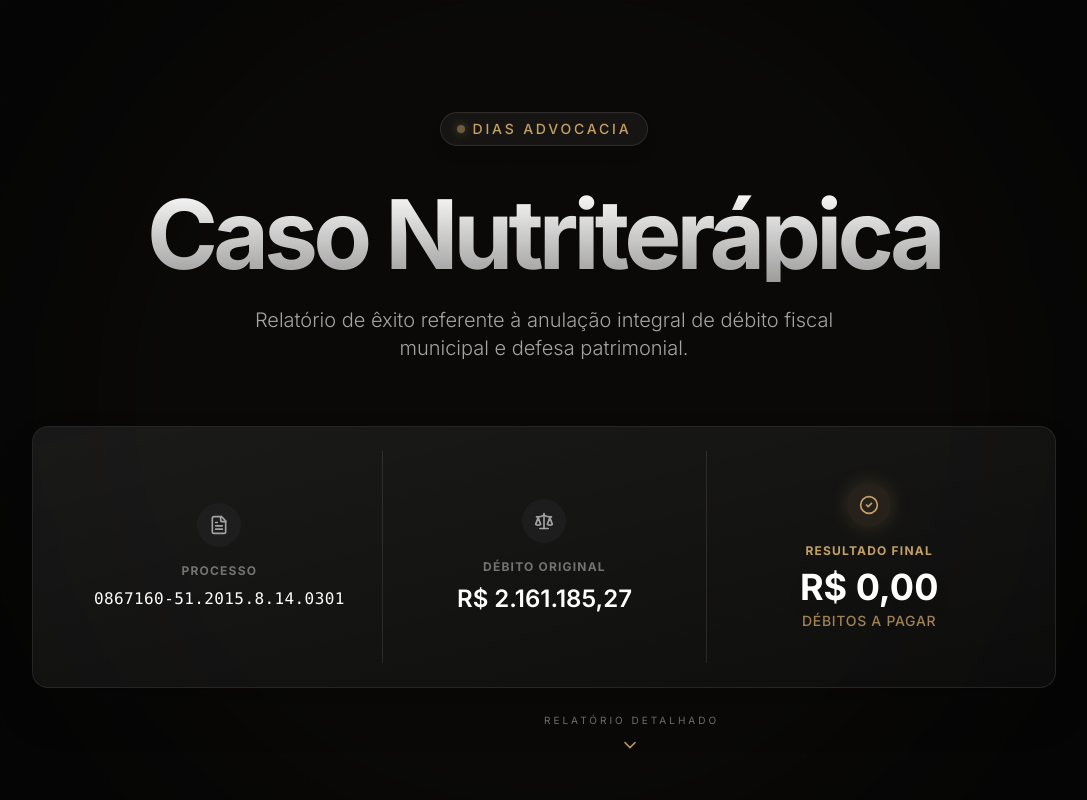
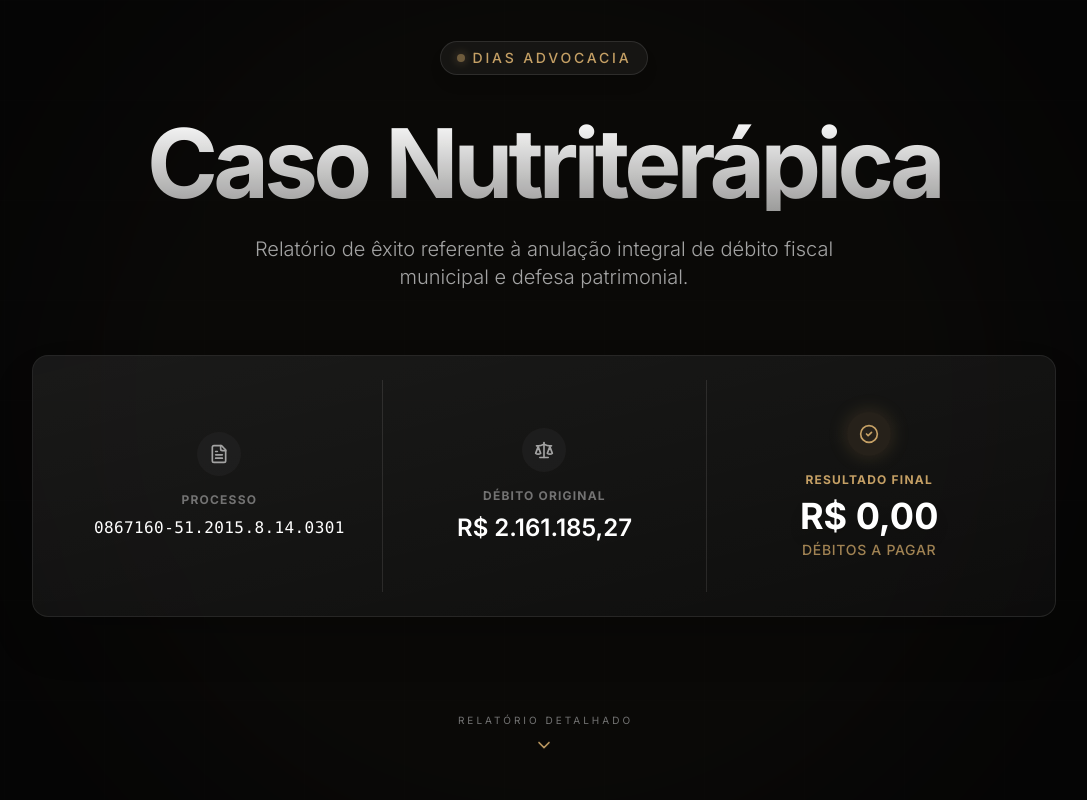
Before and after one commit to sidneyarfe/relatorio-nutriterapica, a React (Vite) app: page / in a window 1280 px wide. Shown: the top 800 px of the page, without its empty margins (96-1183 px from the left). Built offline with nearby package versions, Linux system fonts and the light colour scheme.

Commit message:
feat(HeroSection): Align scroll indicator with content
Reposition the scroll indicator to be directly below the main content stack in the HeroSection for better visual alignment and user guidance.

```diff
--- a/components/HeroSection.tsx
+++ b/components/HeroSection.tsx
@@ -88,12 +88,12 @@ const HeroSection: React.FC = () => {
           </GlassCard>
         </div>
 
-      </div>
+        {/* Scroll Indicator - Now strictly aligned with the content stack */}
+        <div className="flex flex-col items-center gap-3 opacity-0 animate-fade-in-up mt-4 md:mt-8" style={{ animationDelay: '1.2s' }}>
+           <span className="text-[10px] uppercase tracking-[0.3em] text-neutral-500 text-center mr-[-0.3em]">Relatório Detalhado</span>
+           <ChevronDown className="w-5 h-5 text-gold animate-bounce" />
+        </div>
 
-      {/* Scroll Indicator */}
-      <div className="absolute bottom-10 left-1/2 -translate-x-1/2 flex flex-col items-center gap-3 opacity-0 animate-fade-in-up" style={{ animationDelay: '1.2s' }}>
-         <span className="text-[10px] uppercase tracking-[0.3em] text-neutral-500 text-center mr-[-0.3em]">Relatório Detalhado</span>
-         <ChevronDown className="w-5 h-5 text-gold animate-bounce" />
       </div>
 
     </section>
```
